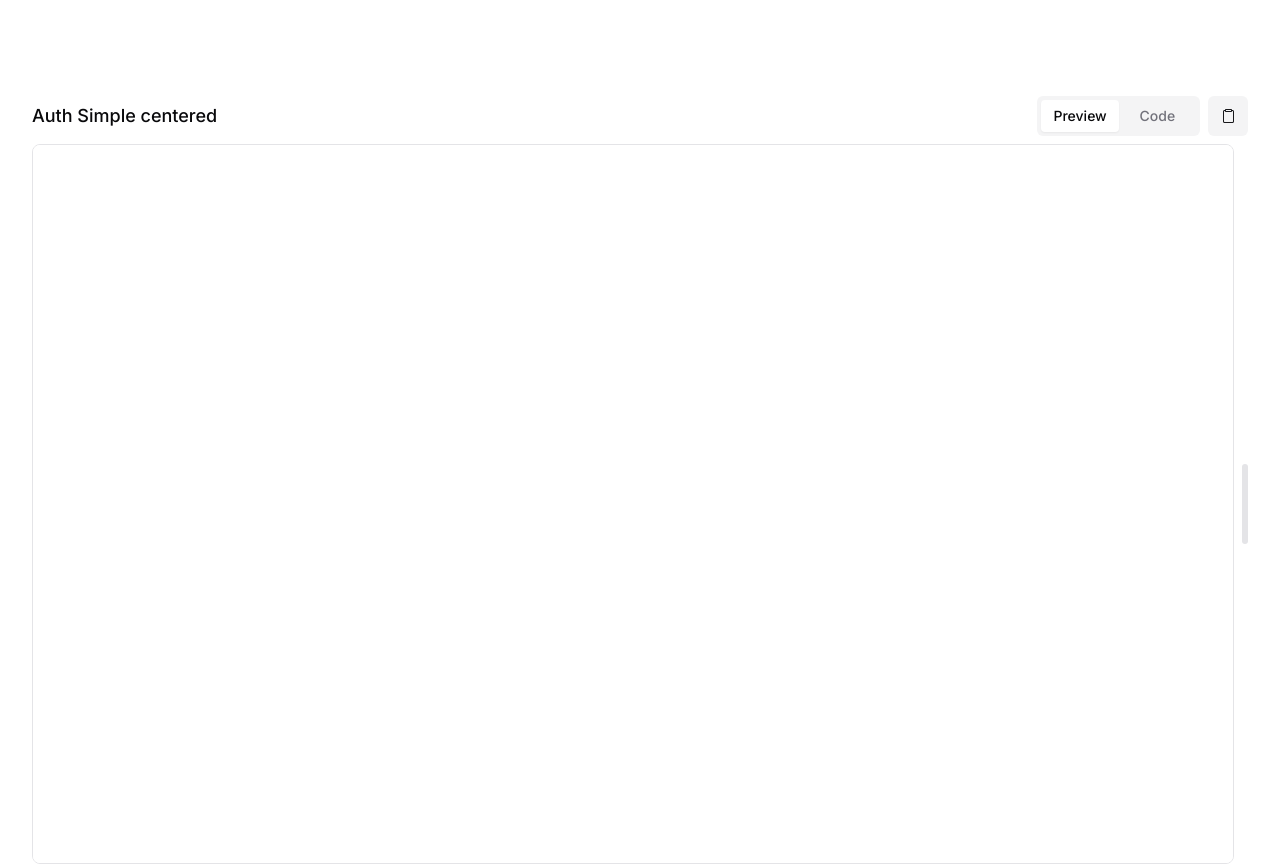
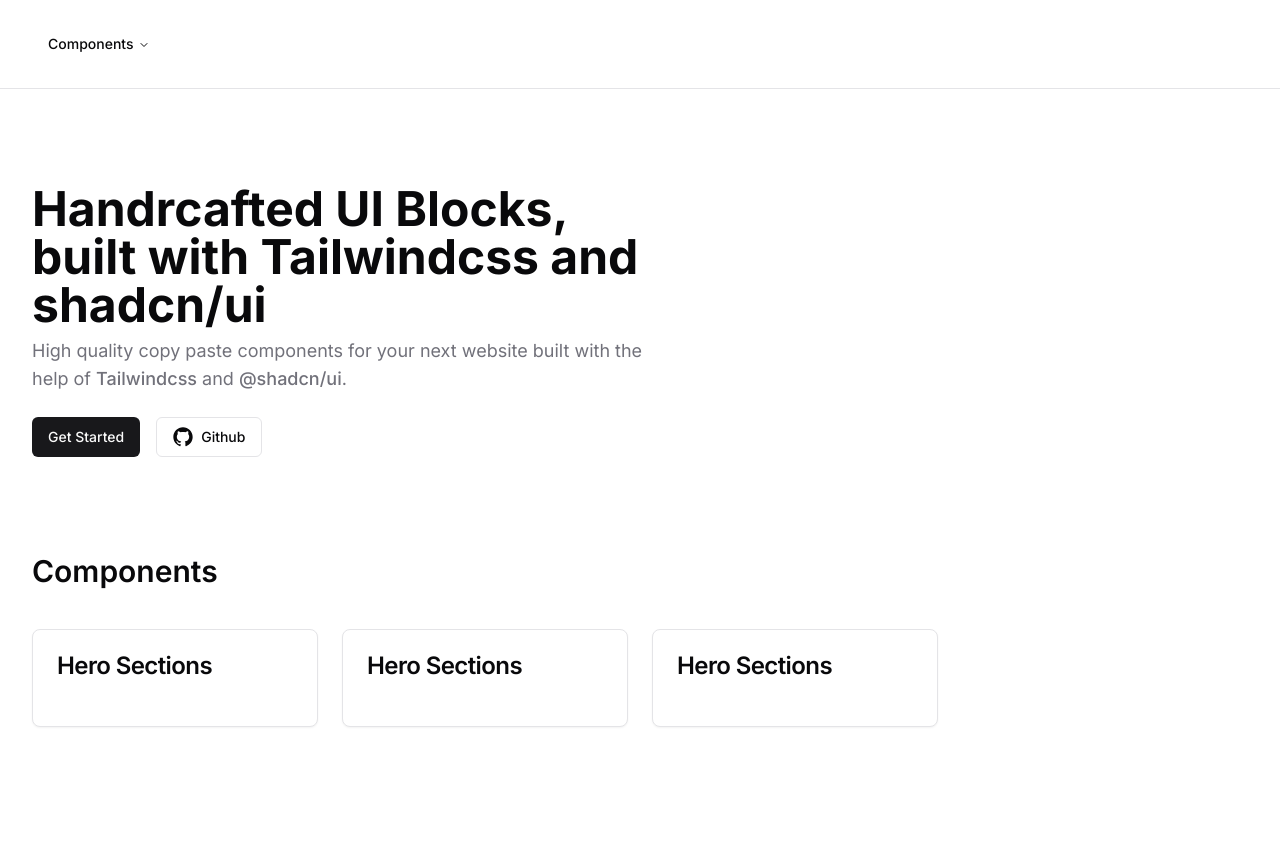
Before and after one commit to chris23lngr/shadcn-blocks, a Next.js app: page / in a window 1280 px wide. Shown: the top 866 px of the page. After the commit the page ends 800 px from the top, so only its background shows below. Built offline with nearby package versions, Linux system fonts and the light colour scheme.

Commit message:
feat(pages): implement base layout landing page

```diff
--- a/src/app/layout.tsx
+++ b/src/app/layout.tsx
@@ -1,3 +1,4 @@
+import { Navbar } from '@/components/navbar';
 import { Toaster } from '@/components/ui/sonner';
 import type { Metadata } from 'next';
 import { Inter } from 'next/font/google';
@@ -18,6 +19,7 @@
   return (
     <html lang="en">
       <body className={inter.className}>
+        <Navbar />
         {children}
         <Toaster position="bottom-right" closeButton />
       </body>
--- a/src/app/page.tsx
+++ b/src/app/page.tsx
@@ -1,93 +1,63 @@
 'use client';
 
-import { BlockPreview } from '@/components/block-preview';
+import { Button } from '@/components/ui/button';
+import { Card, CardContent, CardHeader, CardTitle } from '@/components/ui/card';
+import { GitHubLogoIcon } from '@radix-ui/react-icons';
 
-const initialString = `import {
-  Accordion,
-  AccordionContent,
-  AccordionItem,
-  AccordionTrigger,
-} from "@/components/ui/accordion"
-
-/**
- * AccordionDemo
- * @description
- * A simple accordion component that can be used to display a list of
- * questions and answers, or any other content that can be toggled.
- *
- */
-
-export function AccordionDemo() {
-  return (
-    <Accordion type="single" collapsible className="w-full">
-      <AccordionItem value="item-1">
-        <AccordionTrigger>Is it accessible?</AccordionTrigger>
-        <AccordionContent>
-          Yes. It adheres to the WAI-ARIA design pattern.
-        </AccordionContent>
-      </AccordionItem>
-      <AccordionItem value="item-2">
-        <AccordionTrigger>Is it styled?</AccordionTrigger>
-        <AccordionContent>
-          Yes. It comes with default styles that matches the other
-          components&apos; aesthetic.
-        </AccordionContent>
-      </AccordionItem>
-      <AccordionItem value="item-3">
-        <AccordionTrigger>Is it animated?</AccordionTrigger>
-        <AccordionContent>
-          Yes. It&apos;s animated by default, but you can disable it if you
-          prefer.
-        </AccordionContent>
-      </AccordionItem>
-    </Accordion>
-  )
-}
-
-`;
 export default function Home() {
   return (
-    <main>
-      <section className="container space-y-64 py-24">
-        {/* <ResizablePanelGroup direction="horizontal">
-          <ResizablePanel defaultSize={100} minSize={25}>
-            <div>
-              <iframe
-                src="/auth/sign-up"
-                className="h-full min-h-[85vh] w-full rounded-lg border border-border"
-              />
-            </div>
-          </ResizablePanel>
-          <ResizableHandle className="w-fit bg-transparent ps-2">
-            <div className="h-20 w-1.5 rounded-full bg-border" />
-          </ResizableHandle>
-          <ResizablePanel />
-        </ResizablePanelGroup> */}
-        <BlockPreview
-          name="auth-simple-centered"
-          label="Auth Simple centered"
-        />
-        <BlockPreview
-          name="auth-split-with-image"
-          label="Auth Split with Image"
-        />
-        {/* <ResizablePanelGroup direction="horizontal">
-          <ResizablePanel defaultSize={50}>
-            {/* <div
-              src="/auth/sign-up"
-              // className="min-h-[80vh] w-full min-w-80 max-w-full resize-x overflow-y-scroll rounded-lg border border-border"
-              className="min-h-[80vh] w-[90%]"
-            />
-            <div>
-              <p>Hello world</p>
-            </div>
-          </ResizablePanel>
-          <ResizableHandle withHandle className=" bg-red-400" />
-          <ResizablePanel defaultSize={50} className="h-full bg-red-400">
-            <p>Hello World</p>
-          </ResizablePanel>
-        </ResizablePanelGroup> */}
-        {/* <CodeBlock code={initialString} /> */}
+    <main className="">
+      <section id="hero" className="flex flex-col justify-end py-24">
+        <div className="container h-full ">
+          <p className="max-w-screen-sm text-4xl font-bold leading-[1.125] text-foreground md:text-5xl">
+            Handrcafted UI Blocks, built with Tailwindcss and shadcn/ui
+          </p>
+          <p className="mt-2 max-w-screen-sm text-lg text-muted-foreground">
+            High quality copy paste components for your next website built with
+            the help of{' '}
+            <span className="cursor-pointer font-medium decoration-2 underline-offset-2 hover:underline">
+              Tailwindcss
+            </span>{' '}
+            and{' '}
+            <span className="cursor-pointer font-medium decoration-2 underline-offset-2 hover:underline">
+              @shadcn/ui
+            </span>
+            .
+          </p>
+          <div className="mt-6 flex w-fit items-center justify-center gap-4">
+            <Button>Get Started</Button>
+            <Button variant="outline">
+              <GitHubLogoIcon className="me-2 h-5 w-5" />
+              Github
+            </Button>
+          </div>
+        </div>
+      </section>
+
+      <section id="categories" className="">
+        <div className="container">
+          <p className="text-3xl font-semibold text-foreground">Components</p>
+          <div className="mt-10 grid grid-cols-4 gap-6">
+            <Card>
+              <CardHeader>
+                <CardTitle>Hero Sections</CardTitle>
+              </CardHeader>
+              <CardContent></CardContent>
+            </Card>
+            <Card>
+              <CardHeader>
+                <CardTitle>Hero Sections</CardTitle>
+              </CardHeader>
+              <CardContent></CardContent>
+            </Card>
+            <Card>
+              <CardHeader>
+                <CardTitle>Hero Sections</CardTitle>
+              </CardHeader>
+              <CardContent></CardContent>
+            </Card>
+          </div>
+        </div>
       </section>
     </main>
   );
--- /dev/null
+++ b/src/components/navbar.tsx
@@ -0,0 +1,127 @@
+'use client';
+
+import { cn } from '@/lib/utils';
+import React from 'react';
+import {
+  NavigationMenu,
+  NavigationMenuContent,
+  NavigationMenuItem,
+  NavigationMenuLink,
+  NavigationMenuList,
+  NavigationMenuTrigger,
+} from './ui/navigation-menu';
+
+const components: { title: string; href: string; description: string }[] = [
+  {
+    title: 'Alert Dialog',
+    href: '/docs/primitives/alert-dialog',
+    description:
+      'A modal dialog that interrupts the user with important content and expects a response.',
+  },
+  {
+    title: 'Hover Card',
+    href: '/docs/primitives/hover-card',
+    description:
+      'For sighted users to preview content available behind a link.',
+  },
+  {
+    title: 'Progress',
+    href: '/docs/primitives/progress',
+    description:
+      'Displays an indicator showing the completion progress of a task, typically displayed as a progress bar.',
+  },
+  {
+    title: 'Scroll-area',
+    href: '/docs/primitives/scroll-area',
+    description: 'Visually or semantically separates content.',
+  },
+  {
+    title: 'Tabs',
+    href: '/docs/primitives/tabs',
+    description:
+      'A set of layered sections of content—known as tab panels—that are displayed one at a time.',
+  },
+  {
+    title: 'Tooltip',
+    href: '/docs/primitives/tooltip',
+    description:
+      'A popup that displays information related to an element when the element receives keyboard focus or the mouse hovers over it.',
+  },
+];
+
+interface NavbarProps extends React.HTMLAttributes<HTMLDivElement> {}
+
+const Navbar = React.forwardRef<HTMLDivElement, NavbarProps>((props, ref) => {
+  const { className, ...otherProps } = props;
+  return (
+    <nav
+      ref={ref}
+      className={cn('w-full border-b border-border py-6', className)}
+      {...otherProps}
+    >
+      <div className="container">
+        <NavbarMenu />
+      </div>
+    </nav>
+  );
+});
+Navbar.displayName = 'Navbar';
+
+interface NavbarMenuProps extends React.HTMLAttributes<HTMLDivElement> {}
+
+const NavbarMenu = React.forwardRef<HTMLDivElement, NavbarMenuProps>(
+  (props, ref) => {
+    const { className, ...otherProps } = props;
+    return (
+      <NavigationMenu>
+        <NavigationMenuList>
+          <NavigationMenuItem>
+            <NavigationMenuTrigger>Components</NavigationMenuTrigger>
+            <NavigationMenuContent>
+              <ul className="grid w-[400px] gap-3 p-4 md:w-[500px] md:grid-cols-2 lg:w-[600px] ">
+                {components.map((component) => (
+                  <NavbarMenuListItem
+                    key={component.title}
+                    title={component.title}
+                    href={component.href}
+                  >
+                    {component.description}
+                  </NavbarMenuListItem>
+                ))}
+              </ul>
+            </NavigationMenuContent>
+          </NavigationMenuItem>
+        </NavigationMenuList>
+      </NavigationMenu>
+    );
+  }
+);
+NavbarMenu.displayName = 'NavbarMenu';
+
+const NavbarMenuListItem = React.forwardRef<
+  React.ElementRef<'a'>,
+  React.ComponentPropsWithoutRef<'a'>
+>(({ className, title, children, ...props }, ref) => {
+  return (
+    <li>
+      <NavigationMenuLink asChild>
+        <a
+          ref={ref}
+          className={cn(
+            'block select-none space-y-1 rounded-md p-3 leading-none no-underline outline-none transition-colors hover:bg-accent hover:text-accent-foreground focus:bg-accent focus:text-accent-foreground',
+            className
+          )}
+          {...props}
+        >
+          <div className="text-sm font-medium leading-none">{title}</div>
+          <p className="line-clamp-2 text-sm leading-snug text-muted-foreground">
+            {children}
+          </p>
+        </a>
+      </NavigationMenuLink>
+    </li>
+  );
+});
+NavbarMenuListItem.displayName = 'NavbarMenuListItem';
+
+export { Navbar };
--- /dev/null
+++ b/src/lib/config.ts
@@ -0,0 +1,13 @@
+type Config = typeof config;
+
+const config = {
+  site: {
+    title: 'Create Next App',
+    description: 'Generated by create next app',
+  },
+  registry: {
+    path: 'src/__registry__/index.tsx',
+    blockPath: 'src/registry/blocks',
+  },
+  navigation: [],
+};
```
Also changed, not shown: src/lib/types.ts (added, +7 -0 lines).
